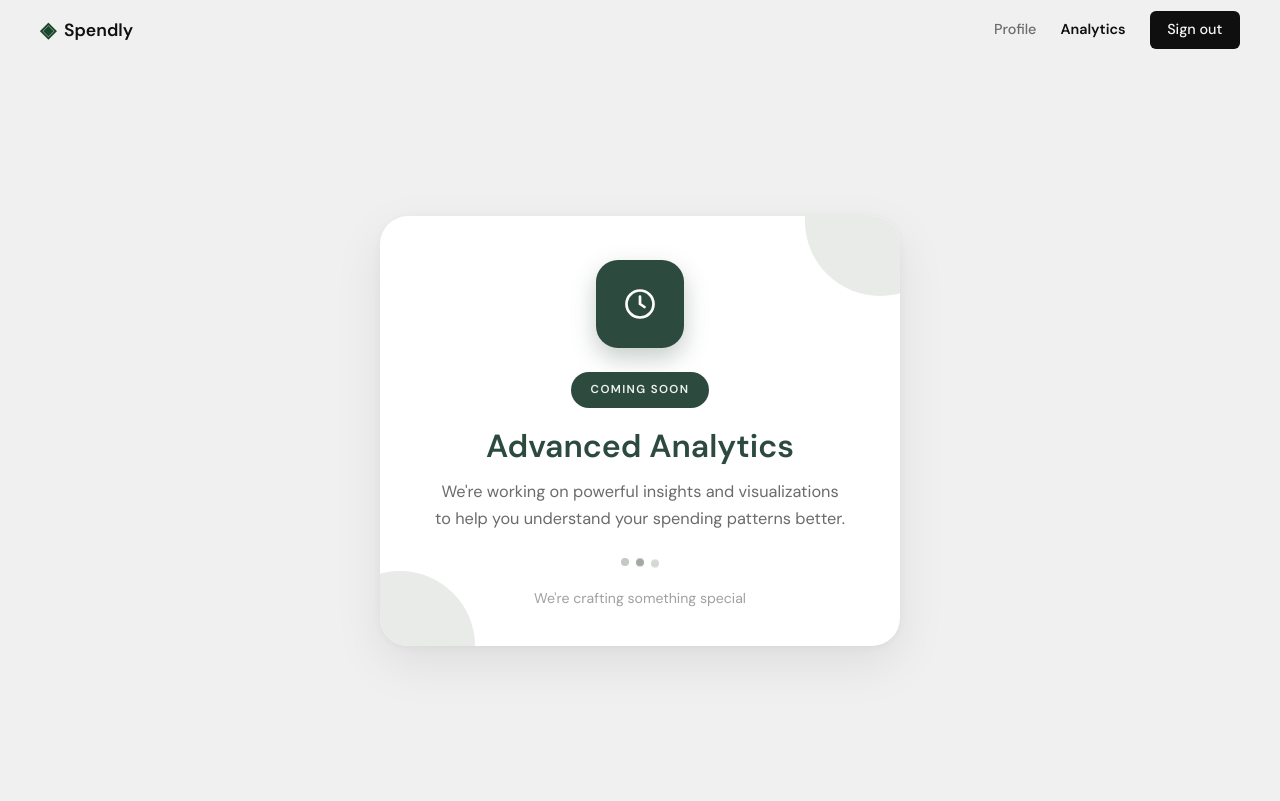
After one commit to kumarlalitss166/Expense-Tracker-Claude-Code, a Flask app: page /analytics in a window 1280 px wide. The commit adds this page. Run offline with Flask 3, Linux system fonts and the light colour scheme; the visitor is signed in with stand-in values (Sample User, id 1); data comes from the database, SQL or seed files in the repository.

Commit message:
analytics: signed-in coming-soon page from Figma wireframe
Add /analytics behind login_required and render the Coming Soon card
(clock icon, badge, Advanced Analytics copy, pulsing dots). Show the
Analytics nav item only when signed in, highlight it as active on the
page, and turn the dashboard sidebar entry into a real link.

Cover auth redirect, nav visibility, and active-state contracts in
tests/test_analytics-coming-soon.py.

```diff
--- a/app.py
+++ b/app.py
@@ -727,6 +727,13 @@ def delete_account():
     return redirect(url_for("landing"))
 
 
+@app.route("/analytics")
+@login_required
+def analytics():
+    """Coming-soon Analytics module (signed-in only)."""
+    return render_template("analytics.html")
+
+
 @app.route("/expenses/add")
 def add_expense():
     return "Add expense — coming in Step 7"
--- a/static/css/style.css
+++ b/static/css/style.css
@@ -102,6 +102,7 @@ a { color: inherit; text-decoration: none; }
 
 .nav-links a { color: var(--ink-muted); transition: color 0.2s; }
 .nav-links a:hover { color: var(--ink); }
+.nav-links a.is-active { color: var(--ink); font-weight: 600; }
 
 .nav-cta {
     background: var(--ink) !important;
@@ -1267,6 +1268,183 @@ a { color: inherit; text-decoration: none; }
     .filter-form { flex-direction: column; align-items: stretch; }
     .filter-field { min-width: 0; flex: 1 1 auto; }
     .filter-actions { justify-content: flex-start; }
+}
+
+/* ------------------------------------------------------------------ */
+/* Analytics — coming soon                                             */
+/* ------------------------------------------------------------------ */
+
+.analytics-body {
+    background: #f0f0f0;
+    min-height: 100vh;
+}
+
+.analytics-body .navbar {
+    background: #f0f0f0;
+    border-bottom-color: transparent;
+}
+
+.analytics-body .footer {
+    display: none;
+}
+
+.analytics-body .main-content {
+    min-height: calc(100vh - 60px);
+    display: flex;
+    align-items: center;
+    justify-content: center;
+    padding: 2.5rem 1.25rem;
+}
+
+.coming-soon {
+    width: 100%;
+    max-width: 520px;
+}
+
+.coming-soon-card {
+    position: relative;
+    overflow: hidden;
+    background: var(--paper-card);
+    border-radius: 28px;
+    padding: 2.75rem 2.25rem 2.25rem;
+    text-align: center;
+    box-shadow: 0 18px 50px rgba(15, 15, 15, 0.08), 0 2px 8px rgba(15, 15, 15, 0.04);
+}
+
+/* Soft corner blobs — clipped by the card, never interactive. */
+.coming-soon-card::before,
+.coming-soon-card::after {
+    content: "";
+    position: absolute;
+    width: 150px;
+    height: 150px;
+    border-radius: 50%;
+    background: #e8ebe7;
+    pointer-events: none;
+}
+
+.coming-soon-card::before {
+    top: -70px;
+    right: -55px;
+}
+
+.coming-soon-card::after {
+    bottom: -75px;
+    left: -55px;
+}
+
+.coming-soon-icon {
+    position: relative;
+    z-index: 1;
+    width: 88px;
+    height: 88px;
+    margin: 0 auto 1.5rem;
+    display: flex;
+    align-items: center;
+    justify-content: center;
+    border-radius: 22px;
+    background: #2d4a3e;
+    color: #ffffff;
+    box-shadow: 0 10px 24px rgba(45, 74, 62, 0.28);
+}
+
+.coming-soon-icon svg {
+    width: 36px;
+    height: 36px;
+}
+
+.coming-soon-badge {
+    position: relative;
+    z-index: 1;
+    display: inline-block;
+    margin: 0 0 1.15rem;
+    padding: 0.55rem 1.25rem;
+    border-radius: 999px;
+    background: #2d4a3e;
+    color: #eef3ef;
+    font-size: 0.72rem;
+    font-weight: 600;
+    letter-spacing: 0.12em;
+    text-transform: uppercase;
+}
+
+.coming-soon-title {
+    position: relative;
+    z-index: 1;
+    margin: 0 0 0.85rem;
+    font-family: var(--font-body);
+    font-size: 2rem;
+    font-weight: 600;
+    line-height: 1.2;
+    color: #2d4a3e;
+}
+
+.coming-soon-copy {
+    position: relative;
+    z-index: 1;
+    margin: 0 auto 1.75rem;
+    max-width: 26rem;
+    font-size: 1.02rem;
+    line-height: 1.65;
+    color: var(--ink-muted);
+}
+
+.coming-soon-dots {
+    position: relative;
+    z-index: 1;
+    display: flex;
+    justify-content: center;
+    gap: 0.45rem;
+    margin-bottom: 1.15rem;
+}
+
+.coming-soon-dots span {
+    width: 8px;
+    height: 8px;
+    border-radius: 50%;
+    background: #c5c9c4;
+    animation: coming-soon-pulse 1.2s ease-in-out infinite;
+}
+
+.coming-soon-dots span:nth-child(2) {
+    background: #9aa39a;
+    animation-delay: 0.15s;
+}
+
+.coming-soon-dots span:nth-child(3) {
+    animation-delay: 0.3s;
+}
+
+@keyframes coming-soon-pulse {
+    0%, 100% { opacity: 0.45; transform: translateY(0); }
+    50% { opacity: 1; transform: translateY(-3px); }
+}
+
+.coming-soon-foot {
+    position: relative;
+    z-index: 1;
+    margin: 0;
+    font-size: 0.88rem;
+    color: var(--ink-faint);
+}
+
+@media (prefers-reduced-motion: reduce) {
+    .coming-soon-dots span {
+        animation: none;
+        opacity: 0.75;
+    }
+}
+
+@media (max-width: 600px) {
+    .coming-soon-card {
+        padding: 2.15rem 1.35rem 1.75rem;
+        border-radius: 22px;
+    }
+
+    .coming-soon-title { font-size: 1.55rem; }
+    .coming-soon-copy { font-size: 0.95rem; }
+    .coming-soon-icon { width: 76px; height: 76px; border-radius: 18px; }
+    .coming-soon-icon svg { width: 30px; height: 30px; }
 }
 
 /* ------------------------------------------------------------------ */
--- /dev/null
+++ b/templates/analytics.html
@@ -0,0 +1,33 @@
+{% extends "base.html" %}
+
+{% block title %}Analytics · Spendly{% endblock %}
+{% block body_class %}analytics-body{% endblock %}
+
+{% block content %}
+<section class="coming-soon" aria-labelledby="analytics-title">
+    <div class="coming-soon-card">
+        <div class="coming-soon-icon" aria-hidden="true">
+            <svg viewBox="0 0 24 24" fill="none" stroke="currentColor"
+                 stroke-width="1.8" stroke-linecap="round" stroke-linejoin="round">
+                <circle cx="12" cy="12" r="9"/>
+                <path d="M12 7v5l3 2"/>
+            </svg>
+        </div>
+
+        <p class="coming-soon-badge">Coming soon</p>
+
+        <h1 class="coming-soon-title" id="analytics-title">Advanced Analytics</h1>
+
+        <p class="coming-soon-copy">
+            We're working on powerful insights and visualizations
+            to help you understand your spending patterns better.
+        </p>
+
+        <div class="coming-soon-dots" aria-hidden="true">
+            <span></span><span></span><span></span>
+        </div>
+
+        <p class="coming-soon-foot">We're crafting something special</p>
+    </div>
+</section>
+{% endblock %}
--- a/templates/base.html
+++ b/templates/base.html
@@ -21,7 +21,10 @@
             </a>
             <div class="nav-links">
                 {% if is_logged_in %}
-                <a href="{{ url_for('profile') }}">Profile</a>
+                <a href="{{ url_for('profile') }}"
+                   class="{% if request.endpoint == 'profile' %}is-active{% endif %}">Profile</a>
+                <a href="{{ url_for('analytics') }}"
+                   class="{% if request.endpoint == 'analytics' %}is-active{% endif %}">Analytics</a>
                 <a href="{{ url_for('logout') }}" class="nav-cta">Sign out</a>
                 {% else %}
                 <a href="{{ url_for('login') }}">Sign in</a>
--- a/templates/partials/app_sidebar.html
+++ b/templates/partials/app_sidebar.html
@@ -20,14 +20,15 @@
             </a>
         </li>
         <li>
-            <span class="side-link is-disabled" aria-disabled="true" title="Coming soon">
+            <a href="{{ url_for('analytics') }}"
+               class="side-link{% if request.endpoint == 'analytics' %} is-active{% endif %}">
                 <svg class="side-icon" viewBox="0 0 24 24" fill="none" stroke="currentColor"
                      stroke-width="1.8" stroke-linecap="round" stroke-linejoin="round" aria-hidden="true">
                     <path d="M4 20V10"/><path d="M10 20V4"/><path d="M16 20v-7"/><path d="M22 20H2"/>
                 </svg>
                 <span>Analytics</span>
                 <span class="side-tag">SOON</span>
-            </span>
+            </a>
         </li>
         <li>
             <a href="{{ url_for('profile') }}"
```
Also changed, not shown: CLAUDE.md (+6 -2 lines), tests/test_analytics-coming-soon.py (added, +129 -0 lines), tests/test_profile-dashboard-redesign.py (+3 -2 lines).
